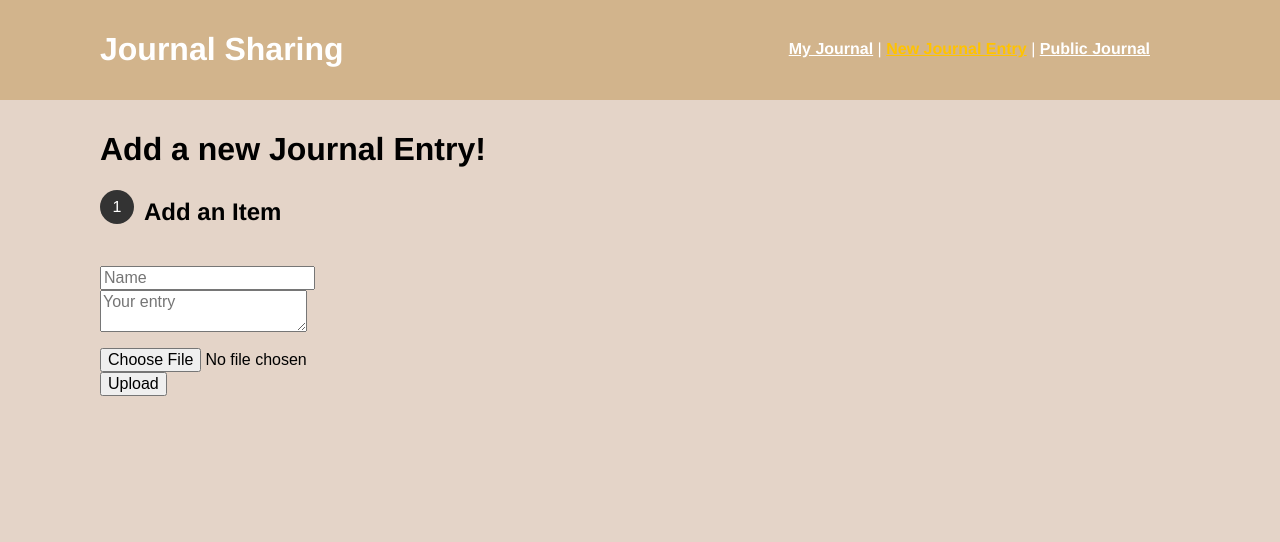
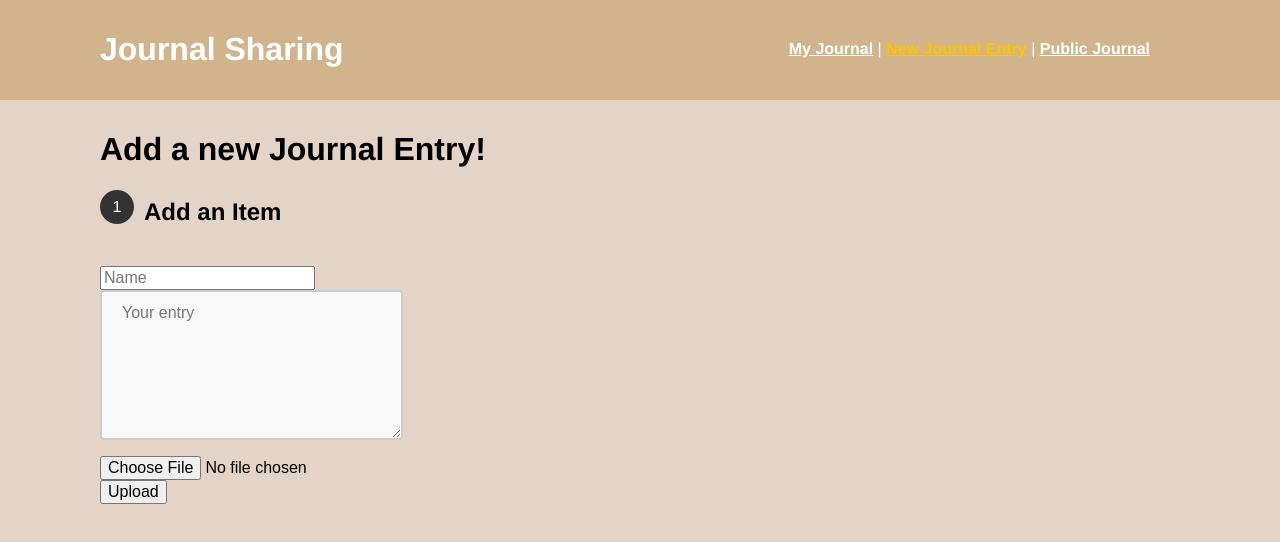
Before and after one commit to mattpow35/journalApp, a Vue app in the folder front-end/: page /create in a window 1280 px wide. Shown: the top 542 px of the page. Built offline with nearby package versions, Linux system fonts and the light colour scheme.

Commit message:
text area css

```diff
--- a/front-end/src/views/Create.vue
+++ b/front-end/src/views/Create.vue
@@ -8,7 +8,7 @@
     <div class="add">
       <div class="form">
         <input v-model="name" placeholder="Name">
-        <textarea v-model="message" placeholder="Your entry"></textarea>
+        <textarea class="textarea" v-model="message" placeholder="Your entry"></textarea>
         <p></p>
         <input type="file" name="photo" @change="fileChanged">
         <button @click="upload">Upload</button>
@@ -153,4 +153,18 @@ button {
   background-color: #5BDEFF;
   color: #fff;
 }
+
+.textarea {
+
+  width: 100%;
+  height: 150px;
+  padding: 12px 20px;
+  box-sizing: border-box;
+  border: 2px solid #ccc;
+  border-radius: 4px;
+  background-color: #f8f8f8;
+  font-size: 16px;
+
+
+}
 </style>
```
